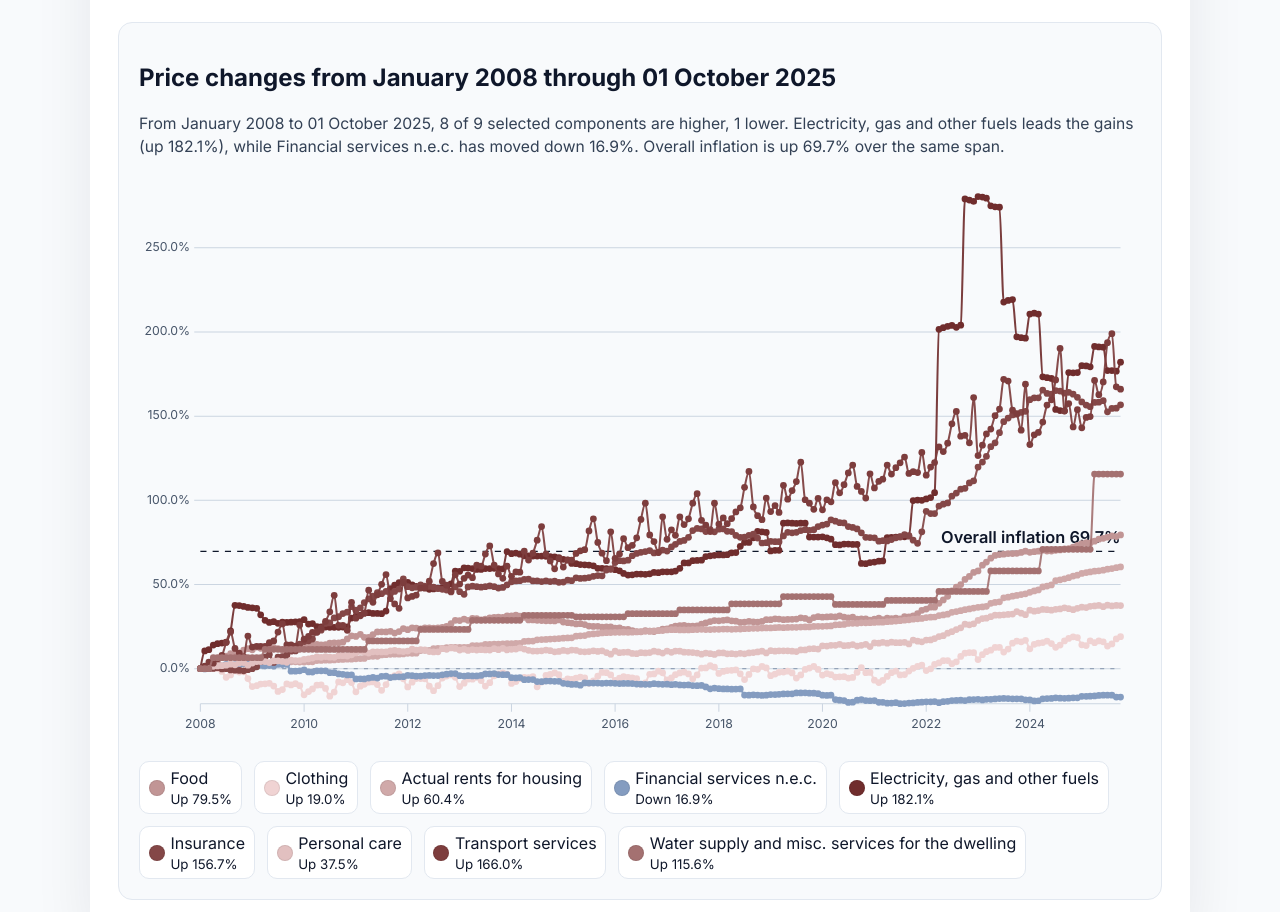
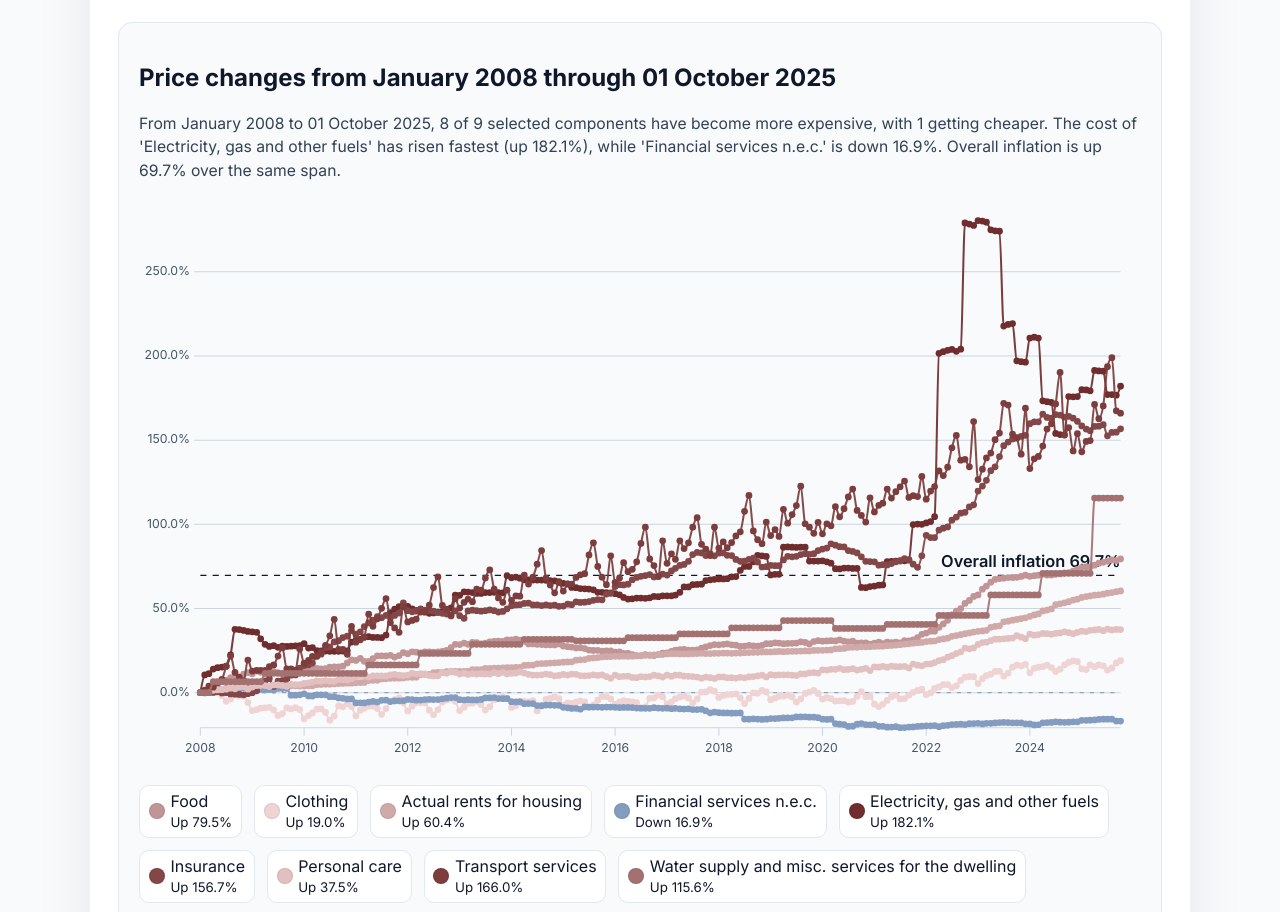
Before and after one commit to matthewgthomas/price-changes, a SvelteKit app: page / in a window 1280 px wide. Shown: the part 813-1725 px from the top of the page. Built offline with nearby package versions, Linux system fonts and the light colour scheme.

Commit message:
Add robo-journalism summary text

```diff
--- a/src/routes/+page.svelte
+++ b/src/routes/+page.svelte
@@ -268,7 +268,7 @@
     const parts: string[] = [];
 
     parts.push(
-      `From ${spanLabel}, ${gains.length} of ${total} selected components are higher${losses.length ? `, ${losses.length} lower` : ''}${flat ? `, ${flat} flat` : ''}.`
+      `From ${spanLabel}, ${gains.length} of ${total} selected components have become more expensive${losses.length ? `, with ${losses.length} getting cheaper` : ''}${flat ? `, ${flat} flat` : ''}.`
     );
 
     const topMover = [...selectedSeries].sort((a, b) => Math.abs(b.latest) - Math.abs(a.latest))[0];
@@ -277,10 +277,10 @@
 
     if (topGainer && topLoser) {
       parts.push(
-        `${topGainer.name} leads the gains (${describeChange(topGainer.latest)}), while ${topLoser.name} has moved ${describeChange(topLoser.latest)}.`
+        `The cost of '${topGainer.name}' has risen fastest (${describeChange(topGainer.latest)}), while '${topLoser.name}' is ${describeChange(topLoser.latest)}.`
       );
     } else if (topMover) {
-      parts.push(`${topMover.name} is the biggest mover, ${describeChange(topMover.latest)}.`);
+      parts.push(`The cost of '${topMover.name}' has increased the most, ${describeChange(topMover.latest)}.`);
     }
 
     if (headlineSeries) {
```
